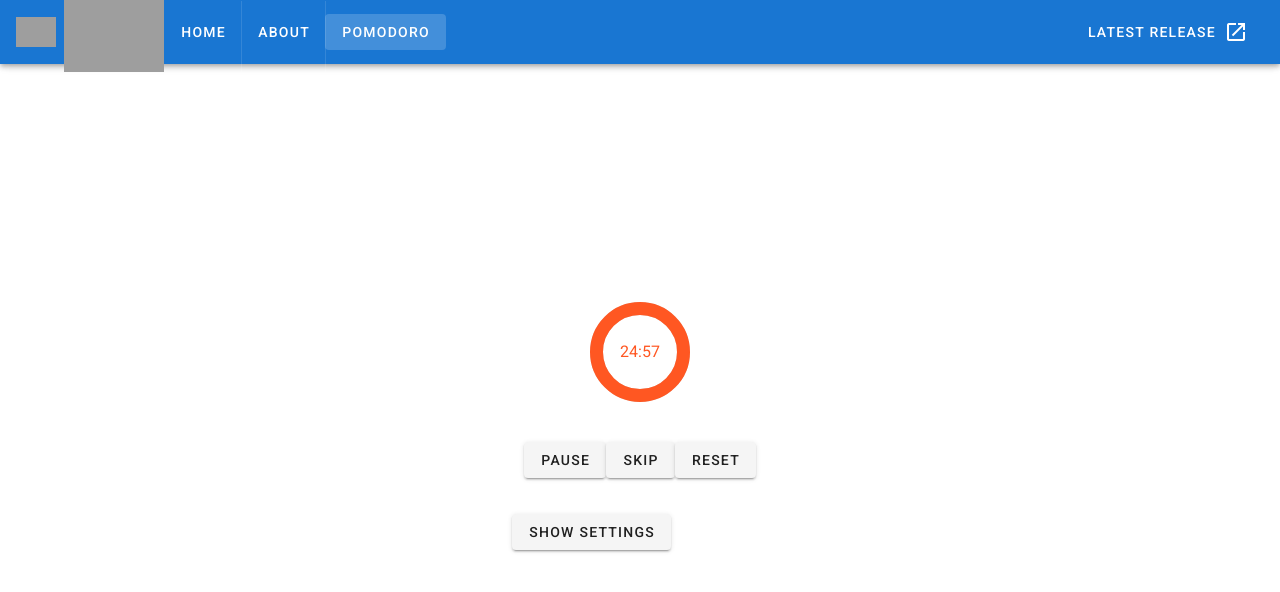
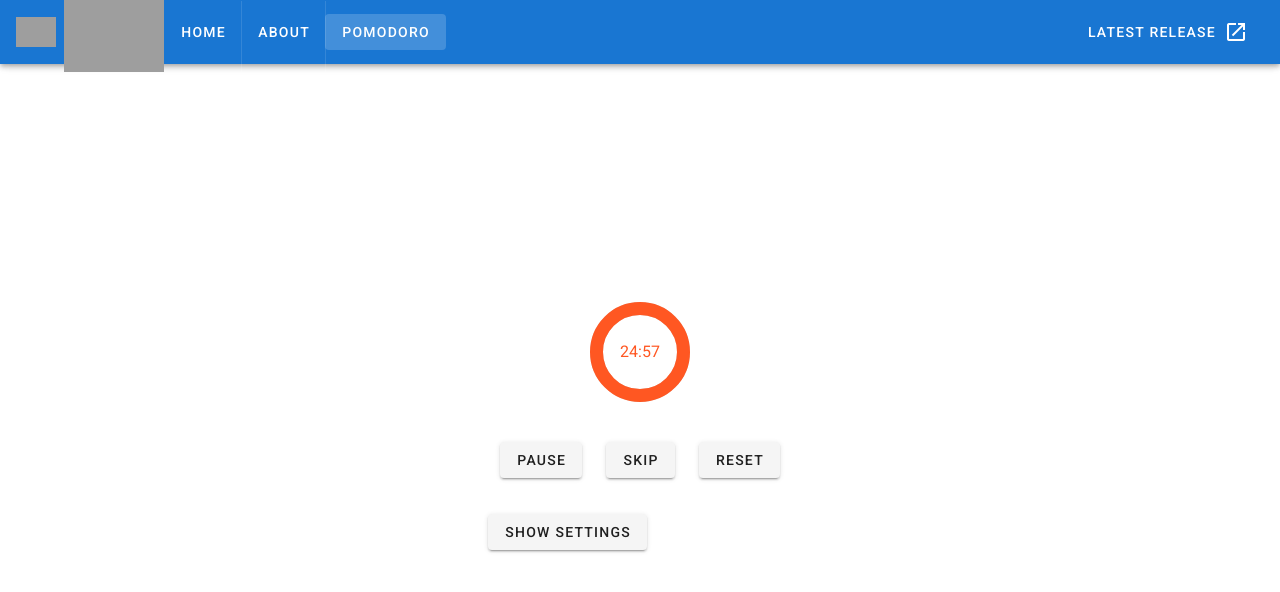
Before and after one commit to KaiPrince/Pomodoro-Timer, a Vue app: page /pomodoro in a window 1280 px wide. Both pictures are taken after a click on the button "START". Shown: the top 592 px of the page. Built offline with nearby package versions, Linux system fonts and the light colour scheme; grey boxes are pictures that could not be loaded.

Commit message:
Space timer buttons apart.

```diff
--- a/src/components/Timer.vue
+++ b/src/components/Timer.vue
@@ -23,7 +23,11 @@
         <v-btn @click="onClickStartStop">
           {{ !timerRunning ? "Start" : "Pause" }}
         </v-btn>
+      </v-col>
+      <v-col v-if="timerRunning">
         <v-btn v-if="timerRunning" @click="onClickSkip">Skip</v-btn>
+      </v-col>
+      <v-col v-if="timerRunning">
         <v-btn v-if="timerRunning" @click="onClickReset">Reset</v-btn>
       </v-col>
     </v-row>
```
